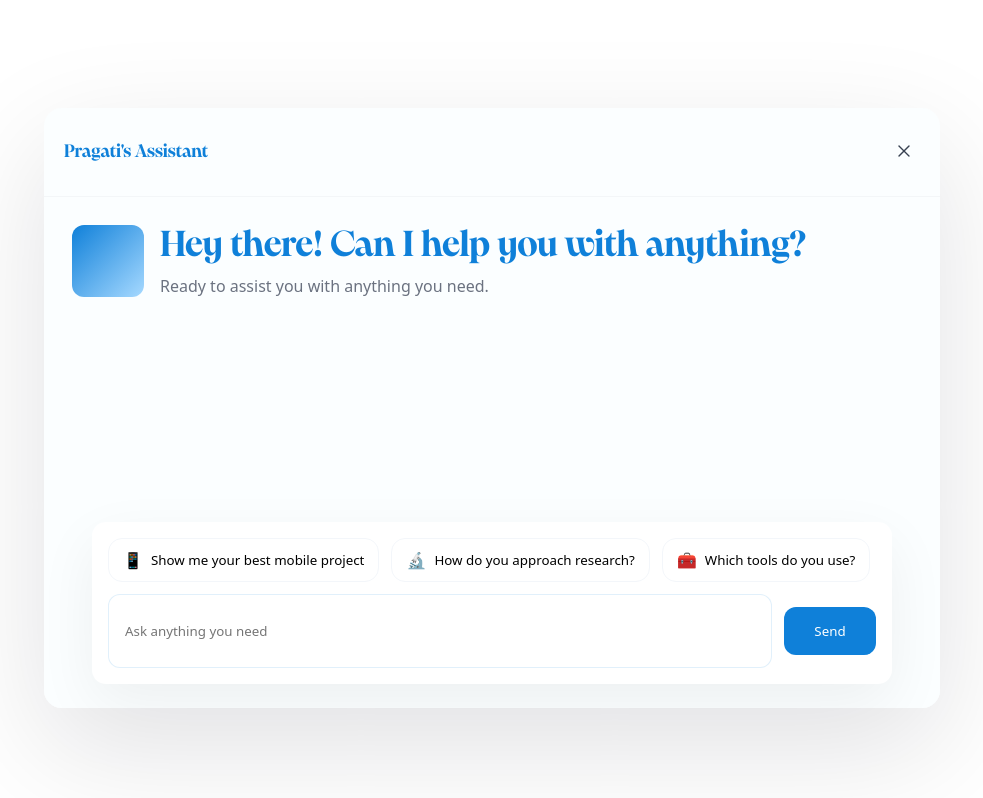
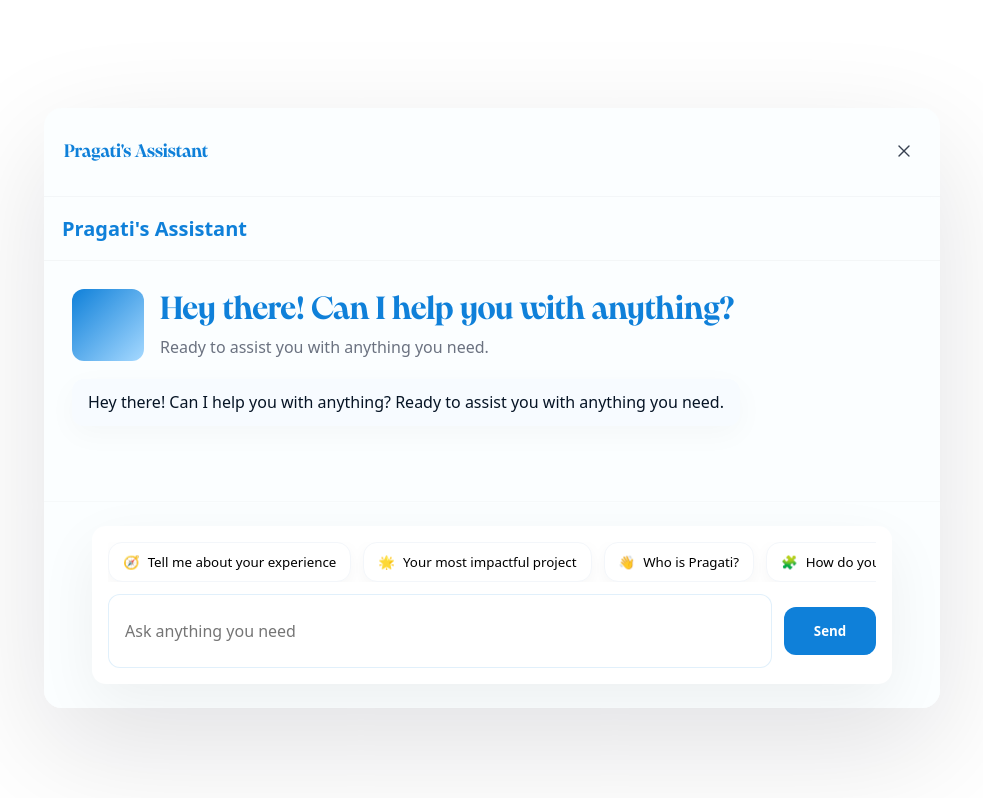
Before and after one commit to pragatiinbox/pragati-portfolio-chatbot-assistant, a Next.js app: page /embed in a window 1280 px wide. Shown: the top 798 px of the page, without its empty margins (148-1131 px from the left). Built offline with nearby package versions, Linux system fonts and the light colour scheme.

Commit message:
Update ChatAssistant.jsx

```diff
--- a/components/ChatAssistant.jsx
+++ b/components/ChatAssistant.jsx
@@ -1,271 +1,294 @@
 // components/ChatAssistant.jsx
-import { useEffect, useRef, useState } from "react";
+import React, { useEffect, useRef, useState } from "react";
 
-/* ---------- CONFIG ---------- */
+/* ---------------- CONFIG ---------------- */
 const BRAND = { blue: "#0f80d9", footerGap: 24 };
 
-// canned suggestions (keeps answers for quick fallback)
+/* Interview-grade suggestion chips (the six we agreed) */
 const SUGGESTIONS = [
-  {
-    key: "mobile",
-    text: "Show me your best mobile project",
-    emoji: "📱",
-    answer:
-      "My top mobile project is Mobile Checkout Redesign — it simplified the flow and improved conversion. See: https://pragatisharma.in/mobile-checkout"
-  },
-  {
-    key: "research",
-    text: "How do you approach research?",
-    emoji: "🔬",
-    answer:
-      "I start with stakeholder interviews, map assumptions, then run 2–3 rapid tests to validate direction. I prioritise quick learning and iterate."
-  },
-  {
-    key: "tools",
-    text: "Which tools do you use?",
-    emoji: "🧰",
-    answer:
-      "I use Figma for UI & systems, FigJam for whiteboards, and Framer for interaction demos. Notion + Loom for documentation and async updates."
-  },
-  {
-    key: "about",
-    text: "Who is Pragati?",
-    emoji: "👋",
-    answer:
-      "Pragati is a Product & UX Designer (5yrs) focused on simplifying complex flows for B2C & B2B. See portfolio: https://pragatisharma.in"
-  }
+  { key: "experience", text: "Tell me about your experience", emoji: "🧭" },
+  { key: "impact", text: "Your most impactful project", emoji: "🌟" },
+  { key: "who", text: "Who is Pragati?", emoji: "👋" },
+  { key: "approach", text: "How do you solve problems?", emoji: "🧩" },
+  { key: "values", text: "What matters to you in design?", emoji: "🎯" },
+  { key: "current", text: "What are you working on now?", emoji: "🔍" }
 ];
-/* ---------------------------- */
-
-/* How fast the typewriter types: milliseconds per character */
-const TYPE_SPEED = 18;
-
-/* small typing indicator */
-function TypingIndicator() {
-  return (
-    <div style={{ display: "inline-flex", gap: 6, padding: "8px 12px", background: "#f1f8ff", borderRadius: 12 }}>
-      <div style={{ width: 6, height: 6, borderRadius: 999, background: "#9fc7ff", animation: "pulse 1s infinite" }} />
-      <div style={{ width: 6, height: 6, borderRadius: 999, background: "#9fc7ff", animation: "pulse 1s .2s infinite" }} />
-      <div style={{ width: 6, height: 6, borderRadius: 999, background: "#9fc7ff", animation: "pulse 1s .4s infinite" }} />
-      <style>{`
-        @keyframes pulse {
-          0% { opacity: 0.25; transform: translateY(0); }
-          50% { opacity: 1; transform: translateY(-4px); }
-          100% { opacity: 0.25; transform: translateY(0); }
-        }
-      `}</style>
-    </div>
-  );
-}
+/* ----------------------------------------- */
 
 export default function ChatAssistant() {
-  const [faqFlat, setFaqFlat] = useState([]); // flattened entries
-  const [messages, setMessages] = useState([]); // { id, role, text }
+  // core state
+  const [faq, setFaq] = useState([]); // loaded from public/faq.json
+  const [messages, setMessages] = useState([]); // { id, role, text, source? }
   const [input, setInput] = useState("");
   const [showSuggestions, setShowSuggestions] = useState(true);
-  const [isTyping, setIsTyping] = useState(false);
+  const [isTyping, setIsTyping] = useState(false); // global typing indicator
   const middleRef = useRef(null);
 
-  // timers ref for cleanup (maps messageId -> intervalId)
-  const timersRef = useRef({});
-
-  // load faq.json and flatten (category -> qa)
+  // -- load faq.json on mount --
   useEffect(() => {
     fetch("/faq.json")
-      .then((r) => (r.ok ? r.json() : Promise.reject("no faq")))
-      .then((j) => {
-        const flat = [];
-        for (const category of (j || [])) {
-          const catKeywords = Array.isArray(category.keywords) ? category.keywords.map(k => k.toLowerCase()) : [];
-          const qaList = Array.isArray(category.qa) ? category.qa : [];
-          for (const qa of qaList) {
-            flat.push({
-              question: (qa.q || "").trim(),
-              answer: (qa.a || qa.answer || "").trim(),
-              source: qa.source || qa.src || "",
-              keywords: [...catKeywords, ...(Array.isArray(qa.keywords) ? qa.keywords.map(k => k.toLowerCase()) : [])]
-            });
-          }
-        }
-        setFaqFlat(flat);
-      })
-      .catch(() => setFaqFlat([]));
+      .then((r) => r.ok ? r.json() : Promise.reject("no faq"))
+      .then((j) => setFaq(j || []))
+      .catch(() => setFaq([]));
   }, []);
 
-  // autoscroll when messages update
+  // -- auto-scroll whenever messages change --
   useEffect(() => {
     if (!middleRef.current) return;
     setTimeout(() => {
       middleRef.current.scrollTop = middleRef.current.scrollHeight;
-    }, 30);
+    }, 40);
   }, [messages]);
 
-  // cleanup timers on unmount
-  useEffect(() => {
-    return () => {
-      for (const id of Object.values(timersRef.current)) {
-        clearInterval(id);
-      }
-      timersRef.current = {};
-    };
-  }, []);
+  // ---------- UTIL: find an answer in faq ----------
+  // Returns { answer, source } or null
+  function findAnswer(userText) {
+    const t = (userText || "").trim().toLowerCase();
+    if (!t || !faq || faq.length === 0) return null;
 
-  const addMessage = (m) =>
-    setMessages((prev) => [...prev, { id: Date.now().toString(36) + Math.random().toString(36).slice(2, 7), ...m }]);
-
-  // matching logic
-  function matchFAQ(text) {
-    const t = (text || "").trim().toLowerCase();
-    if (!t) return null;
-    for (const e of faqFlat) if (e.question.toLowerCase() === t) return e;
-    for (const e of faqFlat) {
-      if (!e.keywords || e.keywords.length === 0) continue;
-      for (const kw of e.keywords) {
-        if (!kw) continue;
-        if (t.includes(kw)) return e;
+    // Search each topic -> qa[]
+    for (const topic of faq) {
+      if (!topic.qa) continue;
+      for (const qa of topic.qa) {
+        // exact question match (case-insensitive)
+        if ((qa.q || "").trim().toLowerCase() === t) {
+          return { answer: qa.a, source: qa.source || null };
+        }
       }
     }
-    for (const e of faqFlat) if (e.question.toLowerCase().includes(t)) return e;
+
+    // Keyword search: check topic.keywords and qa.q presence or keyword in text
+    // First check keywords per topic
+    for (const topic of faq) {
+      const keys = (topic.keywords || []).map(k => k.toLowerCase());
+      for (const kw of keys) {
+        if (t.includes(kw)) {
+          // prefer first qa[0] from that topic as an overview answer
+          const qa0 = (topic.qa && topic.qa[0]);
+          if (qa0) return { answer: qa0.a, source: qa0.source || null };
+        }
+      }
+    }
+
+    // Check keywords inside each qa entry
+    for (const topic of faq) {
+      if (!topic.qa) continue;
+      for (const qa of topic.qa) {
+        const keywords = (qa.keywords || []).map(k => k.toLowerCase());
+        for (const kw of keywords) {
+          if (t.includes(kw)) return { answer: qa.a, source: qa.source || null };
+        }
+      }
+    }
+
     return null;
   }
 
-  // typewriter effect: create an assistant message with empty text and append characters
-  function typewriterReply(fullText) {
-    setIsTyping(true);
-    // create placeholder message
-    const id = Date.now().toString(36) + Math.random().toString(36).slice(2, 7);
-    setMessages((prev) => [...prev, { id, role: "assistant", text: "" }]);
-
-    // small initial delay to feel human
-    const initialDelay = Math.min(700 + Math.min(fullText.length * 6, 800), 1600);
-    setTimeout(() => {
-      let i = 0;
-      const interval = setInterval(() => {
-        i += 1;
-        setMessages((prev) =>
-          prev.map((m) => (m.id === id ? { ...m, text: fullText.slice(0, i) } : m))
-        );
-        // finished
-        if (i >= fullText.length) {
-          clearInterval(interval);
-          delete timersRef.current[id];
-          setIsTyping(false);
-        }
-      }, TYPE_SPEED);
-      timersRef.current[id] = interval;
-    }, initialDelay);
+  // ---------- add message helper ----------
+  function pushMessage(msg) {
+    // msg: { role: 'user'|'assistant', text, source? }
+    setMessages(prev => [...prev, { id: Date.now() + Math.random(), ...msg }]);
   }
 
-  // high-level handler for incoming user question text
-  function handleQuestion(text) {
-    if (!text || !text.trim()) return;
-    const t = text.trim();
-    addMessage({ role: "user", text: t });
+  // ---------- typewriter animation for assistant responses ----------
+  // Show typing indicator, then gradually append characters to a new assistant message
+  function typeAssistantResponse(fullText, source = null, options = {}) {
+    const speed = options.speed || 18; // ms per char
+    setIsTyping(true);
+
+    // create placeholder assistant message (initially empty)
+    const placeholderId = Date.now() + Math.random();
+    setMessages(prev => [...prev, { id: placeholderId, role: "assistant", text: "" }]);
+
+    let idx = 0;
+    const timer = setInterval(() => {
+      idx += 1;
+      setMessages(prev => prev.map(m => m.id === placeholderId ? { ...m, text: fullText.slice(0, idx) } : m));
+      if (idx >= fullText.length) {
+        clearInterval(timer);
+        setIsTyping(false);
+        // append source line if present
+        if (source) {
+          setTimeout(() => {
+            setMessages(prev => [...prev, { id: Date.now() + Math.random(), role: "assistant", text: `Source: ${source}` }]);
+          }, 220); // small delay before showing source
+        }
+      }
+    }, speed);
+  }
+
+  // ---------- main submit handler (for input form) ----------
+  function handleSubmit(e) {
+    e?.preventDefault();
+    const text = (input || "").trim();
+    if (!text) return;
+
+    // show user message
+    pushMessage({ role: "user", text });
     setInput("");
+    setShowSuggestions(false);
 
-    const hit = matchFAQ(t);
+    // try to find FAQ answer
+    const hit = findAnswer(text);
     if (hit) {
-      const reply = hit.source ? `${hit.answer}\n\nSource: ${hit.source}` : hit.answer;
-      typewriterReply(reply);
-      setShowSuggestions(false);
+      // show typewriter assistant response
+      typeAssistantResponse(hit.answer, hit.source);
+    } else {
+      // fallback: be honest and helpful with suggestions
+      const fallback = "I don't have that exact information in my sources. Would you like me to show related projects, or do you want a short summary instead?";
+      typeAssistantResponse(fallback);
+    }
+  }
+
+  // ---------- suggestion chip handler ----------
+  function handleSuggestionClick(s) {
+    // simulate user click
+    pushMessage({ role: "user", text: s.text });
+    setShowSuggestions(false);
+
+    // find answer (some chips might map to content in faq)
+    const hit = findAnswer(s.text);
+    if (hit) {
+      typeAssistantResponse(hit.answer, hit.source);
       return;
     }
 
-    // check suggestions
-    const sMatch = SUGGESTIONS.find(s => s.text.toLowerCase() === t.toLowerCase() || s.key === t.toLowerCase());
-    if (sMatch) {
-      // try to find FAQ by suggestion key
-      const byKey = faqFlat.find(f => f.keywords && f.keywords.includes(sMatch.key));
-      if (byKey) {
-        const reply = byKey.source ? `${byKey.answer}\n\nSource: ${byKey.source}` : byKey.answer;
-        typewriterReply(reply);
-        setShowSuggestions(false);
-        return;
-      }
-      // fallback to canned answer
-      typewriterReply(sMatch.answer);
-      setShowSuggestions(false);
-      return;
-    }
+    // If not found via FAQ, we provide curated answers for the chips explicitly (safe)
+    // This block ensures chips always respond even if faq.json keys differ.
+    const curated = {
+      experience: "I have around 5 years of experience designing B2C and B2B products across telecom, fintech, travel, and enterprise dashboards. I've worked with brands like Verizon, Southwest Airlines, Deloitte, Takeda, Texas Capital Bank, and Cvent.",
+      impact: "My Verizon subscription redesign is a key project — I improved mobile engagement, clarified purchase flows, and increased conversions through clearer hierarchy and mobile-first patterns.",
+      who: "I’m Pragati — a Product & UX Designer who focuses on clarity and simplifying complex flows into intuitive, build-ready solutions.",
+      approach: "I break problems into decisions, map flows, validate quickly with prototypes, then refine UI. My process: Problem → Flow → Wireframes → Test → UI → Handoff.",
+      values: "I prioritise clarity, reduced friction, and measurable impact—design that helps people finish tasks faster and with less effort.",
+      current: "I’m working on mobile-first subscription journeys, including enrollment, upgrade flows, and A/B testing to improve activation and retention."
+    };
 
-    // final fallback
-    typewriterReply(
-      "I don't have that exact information in my sources. Would you like me to show related projects or common topics?"
-    );
-    setShowSuggestions(false);
+    const cur = curated[s.key];
+    if (cur) typeAssistantResponse(cur);
+    else typeAssistantResponse("I can share details on that—what particular area would you like to know more about?");
   }
 
-  function onSubmit(e) {
-    e?.preventDefault();
-    handleQuestion(input);
+  // ---------- small UI helpers ----------
+  function renderMessageBubble(m) {
+    const isUser = m.role === "user";
+    return (
+      <div key={m.id} style={{ display: "flex", justifyContent: isUser ? "flex-end" : "flex-start", marginBottom: 18 }}>
+        <div style={{
+          background: isUser ? BRAND.blue : "#f7fbff",
+          color: isUser ? "#fff" : "#061425",
+          padding: "12px 16px",
+          borderRadius: 12,
+          maxWidth: "78%",
+          boxShadow: isUser ? "0 6px 24px rgba(15,128,217,0.14)" : "0 8px 30px rgba(2,6,23,0.03)",
+          lineHeight: 1.45
+        }}>
+          {m.text}
+        </div>
+      </div>
+    );
   }
 
-  function onSuggestionClick(s) {
-    handleQuestion(s.text);
-  }
+  // ---------- initial hero message (shown once on mount) ----------
+  useEffect(() => {
+    // only show hero once if messages empty
+    if (messages.length === 0) {
+      pushMessage({ role: "assistant", text: "Hey there! Can I help you with anything?\nReady to assist you with anything you need." });
+    }
+    // eslint-disable-next-line react-hooks/exhaustive-deps
+  }, []);
 
+  // ---------- component UI ----------
   return (
-    <div style={{ height: "100%", display: "flex", flexDirection: "column", background: "#fbfeff" }}>
+    <div style={{ height: "100%", display: "flex", flexDirection: "column", background: "#fbfeff", borderRadius: 12, overflow: "hidden" }}>
+      {/* Header (simple top bar with brand) */}
+      <div style={{ padding: 18, borderBottom: "1px solid rgba(2,6,23,0.03)" }}>
+        <div style={{ color: BRAND.blue, fontWeight: 700, fontSize: 20 }}>Pragati's Assistant</div>
+      </div>
+
+      {/* Middle scrollable chat area */}
       <div ref={middleRef} style={{ flex: 1, overflowY: "auto", padding: 28 }}>
+        {/* Hero/Title area */}
         <div style={{ display: "flex", gap: 16, alignItems: "center", marginBottom: 18 }}>
           <div style={{ width: 72, height: 72, borderRadius: 12, background: `linear-gradient(135deg, ${BRAND.blue}, #a6d9ff)` }} />
           <div>
-            <h2 style={{ color: BRAND.blue, margin: 0, fontSize: 36, fontWeight: 700 }}>Hey there! Can I help you with anything?</h2>
+            <h2 style={{ color: BRAND.blue, margin: 0, fontSize: 32, fontWeight: 700 }}>Hey there! Can I help you with anything?</h2>
             <div style={{ marginTop: 8, color: "#6b7280" }}>Ready to assist you with anything you need.</div>
           </div>
         </div>
 
-        <div style={{ display: "flex", flexDirection: "column", gap: 18 }}>
-          {messages.map(m => (
-            <div key={m.id} style={{ display: "flex", justifyContent: m.role === "user" ? "flex-end" : "flex-start" }}>
-              <div style={{
-                background: m.role === "user" ? BRAND.blue : "#f7fbff",
-                color: m.role === "user" ? "#fff" : "#061425",
-                padding: "12px 16px",
-                borderRadius: 12,
-                maxWidth: "78%",
-                whiteSpace: "pre-wrap",
-                boxShadow: m.role === "assistant" ? "0 10px 30px rgba(2,6,23,0.03)" : "none"
-              }}>
-                {m.text}
-              </div>
-            </div>
-          ))}
-
-          {isTyping && (
-            <div style={{ display: "flex", justifyContent: "flex-start" }}>
-              <div style={{ padding: "8px 12px", borderRadius: 12, background: "#f1f8ff" }}>
-                <TypingIndicator />
-              </div>
-            </div>
-          )}
+        {/* Message list */}
+        <div style={{ display: "flex", flexDirection: "column", gap: 12 }}>
+          {messages.map(m => renderMessageBubble(m))}
         </div>
 
-        {/* spacer so messages never hide behind footer */}
-        <div style={{ height: BRAND.footerGap + 90 }} />
+        {/* typing indicator */}
+        {isTyping && (
+          <div style={{ display: "flex", gap: 8, alignItems: "center", marginTop: 6 }}>
+            <div style={{ width: 40, height: 28, background: "#f0f7ff", borderRadius: 8 }} />
+            <div style={{ fontStyle: "italic", color: "#6b7280" }}>Pragati's assistant is typing…</div>
+          </div>
+        )}
       </div>
 
-      <div style={{ padding: BRAND.footerGap }}>
-        <div style={{ margin: `0 ${BRAND.footerGap}px`, background: "#fff", borderRadius: 14, padding: 16, boxShadow: "0 20px 60px rgba(2,6,23,0.06)" }}>
+      {/* Sticky footer area (padded container) */}
+      <div style={{ padding: BRAND.footerGap, background: "transparent", borderTop: "1px solid rgba(2,6,23,0.02)" }}>
+        <div style={{
+          margin: `0 ${BRAND.footerGap}px`,
+          background: "#fff",
+          borderRadius: 14,
+          padding: 16,
+          boxShadow: "0 20px 60px rgba(2,6,23,0.06)"
+        }}>
+          {/* suggestion chips */}
           {showSuggestions && (
             <div style={{ display: "flex", gap: 12, overflowX: "auto", marginBottom: 12 }}>
               {SUGGESTIONS.map(s => (
-                <button key={s.key} onClick={() => onSuggestionClick(s)} style={{ padding: "10px 14px", borderRadius: 14, border: "1px solid #f3f6fa", background: "#fff", display: "inline-flex", alignItems: "center", gap: 8 }}>
-                  <span style={{ fontSize: 16 }}>{s.emoji}</span>
-                  <span style={{ whiteSpace: "nowrap" }}>{s.text}</span>
+                <button
+                  key={s.key}
+                  onClick={() => handleSuggestionClick(s)}
+                  style={{
+                    padding: "10px 14px",
+                    borderRadius: 14,
+                    border: "1px solid #f3f6fa",
+                    background: "#fff",
+                    whiteSpace: "nowrap",
+                    cursor: "pointer",
+                    boxShadow: "0 6px 18px rgba(2,6,23,0.04)"
+                  }}
+                >
+                  <span style={{ marginRight: 8 }}>{s.emoji}</span>{s.text}
                 </button>
               ))}
             </div>
           )}
 
-          <form onSubmit={onSubmit} style={{ display: "flex", gap: 12, alignItems: "center" }}>
+          {/* input form */}
+          <form onSubmit={handleSubmit} style={{ display: "flex", gap: 12, alignItems: "center" }}>
             <input
               placeholder="Ask anything you need"
               value={input}
               onChange={(e) => setInput(e.target.value)}
-              style={{ flex: 1, height: 48, padding: "12px 16px", borderRadius: 12, border: "1.5px solid rgba(15,128,217,0.12)" }}
+              style={{
+                flex: 1,
+                height: 48,
+                padding: "12px 16px",
+                borderRadius: 12,
+                border: "1.5px solid rgba(15,128,217,0.12)",
+                fontSize: 16
+              }}
+              aria-label="Ask anything"
             />
-            <button type="submit" style={{ minWidth: 92, height: 48, borderRadius: 12, background: BRAND.blue, color: "#fff", border: "none" }}>
+            <button type="submit" style={{
+              minWidth: 92,
+              height: 48,
+              borderRadius: 12,
+              background: BRAND.blue,
+              color: "#fff",
+              border: "none",
+              fontWeight: 600,
+              cursor: "pointer"
+            }}>
               Send
             </button>
           </form>
```
